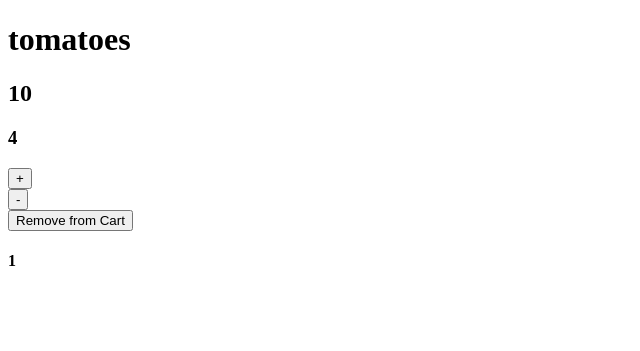
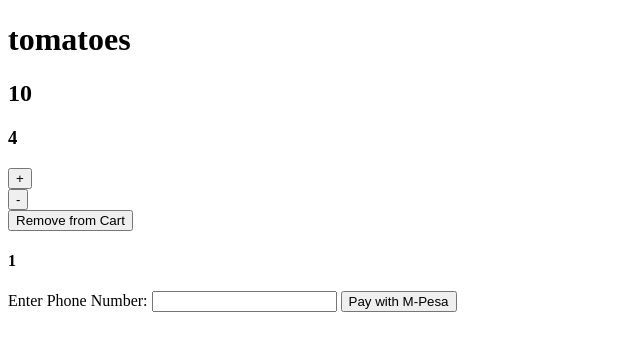
Before and after one commit to effiecancode/Farmers-Market-Ecommerce, a Django app: template market/cart/templates/cart/cart_detail.html in a window 1280 px wide. Shown: the top 351 px of the page, without its empty margins (0-640 px from the left). Run offline with Django 4.2, Linux system fonts and the light colour scheme; data comes from the database, SQL or seed files in the repository; both versions use the stored data as it was after the commit; tables that the repository leaves empty hold one stand-in row (values such as "Sample post"); the template is opened without the code that fills it: values that come from a table or form of the project are taken from there, most other values are stand-ins (such as "Sample title", 1, 10 or a date in 2020).

Commit message:
updates on mpesa

```diff
--- a/market/cart/templates/cart/cart_detail.html
+++ b/market/cart/templates/cart/cart_detail.html
@@ -29,5 +29,13 @@
     <h4>{{ total_price }}</h4>
 </div>
 
+<div>
+    <form method="post" action="{% url 'cart:mpesa_pay' request.user.id %}">
+        {% csrf_token %}
+        <label for="phone_number">Enter Phone Number:</label>
+        <input type="text" name="phone_number" id="phone_number" required>
+        <button type="submit">Pay with M-Pesa</button>
+    </form>
+</div>
 
 {% endblock %}
--- a/market/cart/views.py
+++ b/market/cart/views.py
@@ -81,10 +81,11 @@
         cl = MpesaClient()
 
         current_user = Cart.objects.get(user_id=id)
-        amount = current_user.total_price
+        amount = int(current_user.total_price)
         account_reference = current_user.id
+        description = f"{current_user.units} of {current_user.product.name} at {current_user.product.unit_price}. Amounting to: {current_user.total_price}."
         callback_url = 'https://api.darajambili.com/express-payment'
 
-        response = cl.stk_push(phone_number, amount, account_reference, callback_url)
+        response = cl.stk_push(phone_number, amount, account_reference, description, callback_url)
 
         return HttpResponse(response)
```
Also changed, not shown: market/db.sqlite3, market/media/products/cabbage_jduJgBc.jpeg (added).
